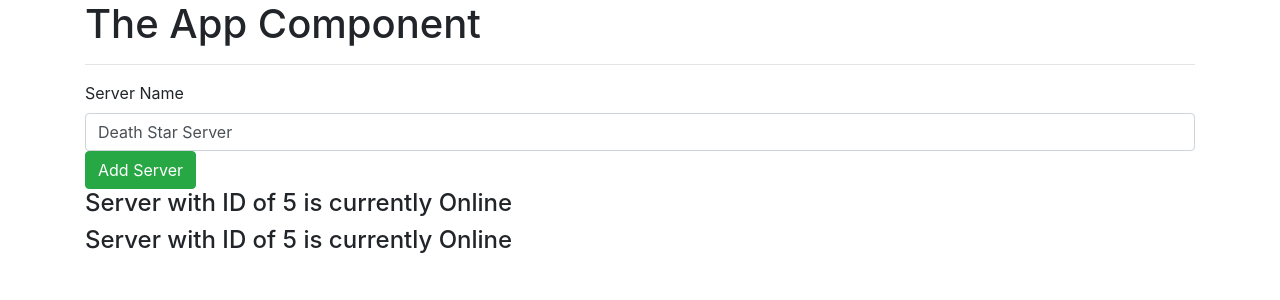
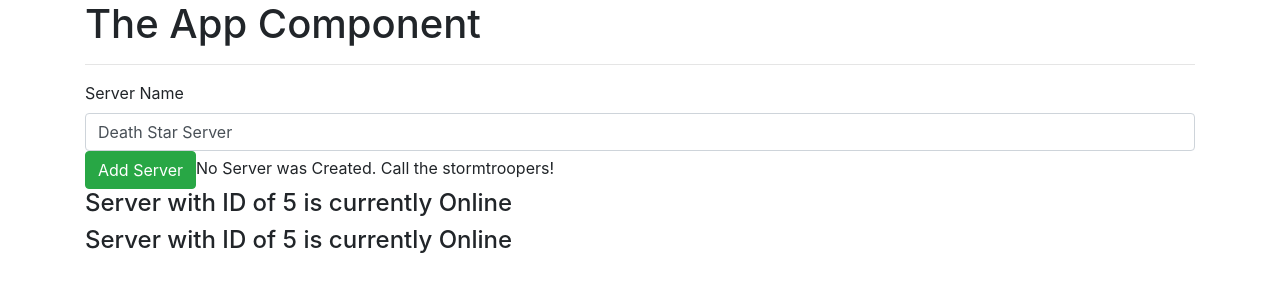
Before and after one commit to mikedilulo/Recipe-Book, an Angular app: page / in a window 1280 px wide. Shown: the top 300 px of the page. Built offline with nearby package versions, Linux system fonts and the light colour scheme.

Commit message:
Uses else and ng-template with *ngIf statement

```diff
--- a/src/app/serversComponent/servers.component.html
+++ b/src/app/serversComponent/servers.component.html
@@ -8,8 +8,11 @@
 >
   Add Server
 </button>
-<p *ngIf="serverCreated">
+<p *ngIf="serverCreated; else noServer">
   The new server was created. Server name is {{ serverName }}
 </p>
+<ng-template #noServer
+  >No Server was Created. Call the stormtroopers!</ng-template
+>
 <h4>Server with ID of {{ serverId }} is currently {{ getServerStatus() }}</h4>
 <h4>Server with ID of {{ serverId }} is currently {{ getServerStatus() }}</h4>
```
